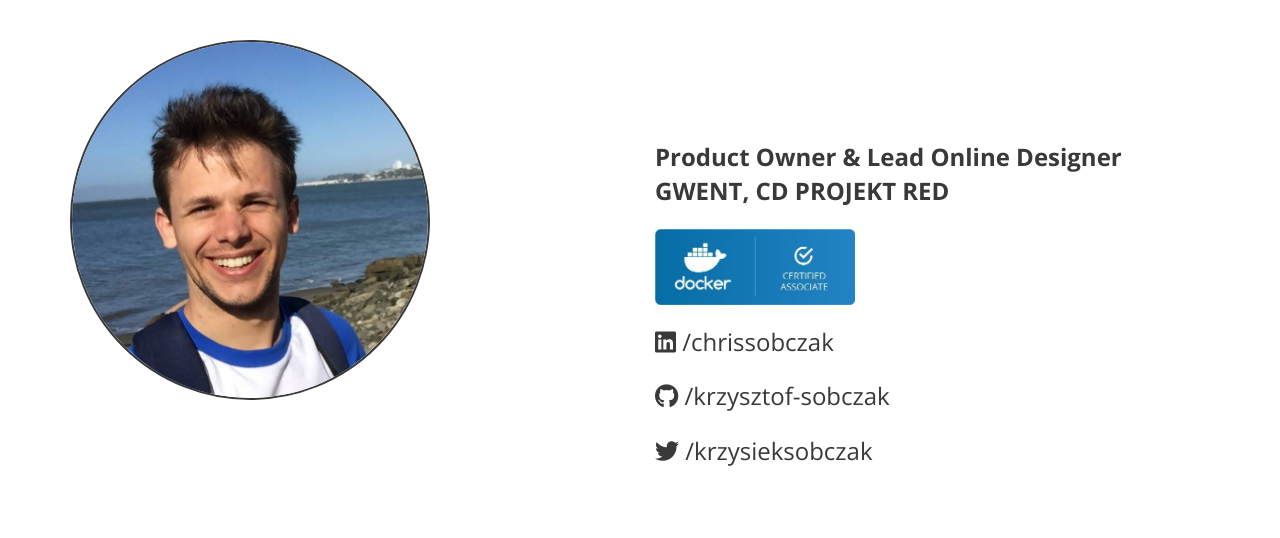
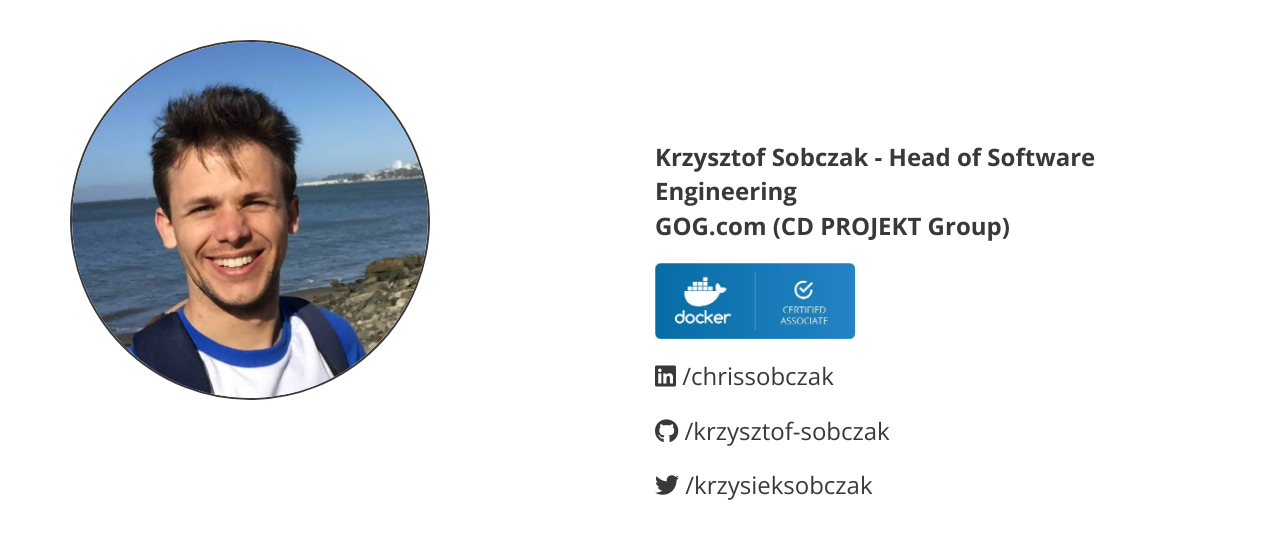
Before and after one commit to krzysztof-sobczak/krzysztof-sobczak.github.io, a plain HTML site: page index.html in a window 1280 px wide. Drawn offline with nearby package versions, Linux system fonts and the light colour scheme.

Commit message:
Update index.html
Update position

```diff
--- a/index.html
+++ b/index.html
@@ -41,7 +41,7 @@
                 <ul class="list-unstyled social">
                     <li>
                         <span class="title">
-                             Product Owner & Lead Online Designer<br/>GWENT, CD PROJEKT RED
+                             Krzysztof Sobczak - Head of Software Engineering<br/>GOG.com (CD PROJEKT Group)
                         </span>
                     </li>
 		    <li>
```
